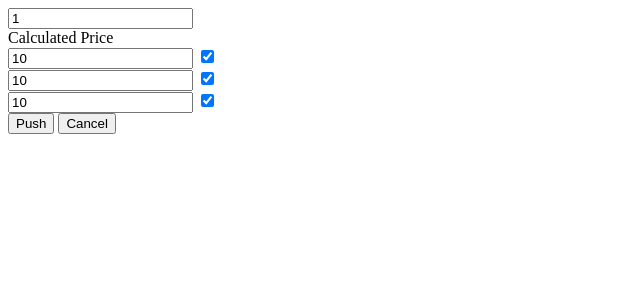
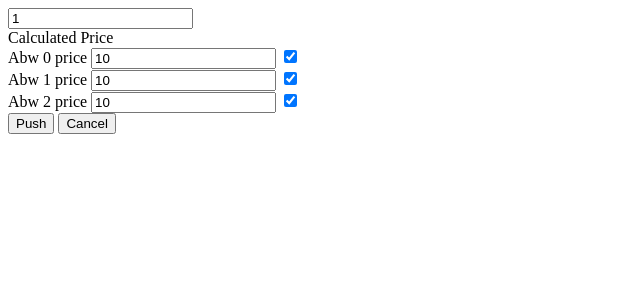
Before and after one commit to fabpotato/CompPricing, a Django app: template sherlock/templates/push_price.html in a window 1280 px wide. Shown: the top 300 px of the page, without its empty margins (0-640 px from the left). Run offline with Django 3.2, Linux system fonts and the light colour scheme; the template is opened without the code that fills it: most values are stand-ins (such as "Sample title", 1, 10 or a date in 2020).

Commit message:
it works

```diff
--- a/sherlock/templates/push_price.html
+++ b/sherlock/templates/push_price.html
@@ -8,10 +8,13 @@
     <form>
         <input name="hotel_id" id="hotel_id" value="{{ hotel_id }}"><br>
         <label for="calculated_price">Calculated Price</label><br>
+        <label for="abw_0_price">Abw 0 price</label>
         <input name="abw_0_price" id="abw_0_price" value="{{ abw_0_price }}" readonly>
         <input type="checkbox" name="push_abw_0" checked><br>
+        <label for="abw_1_price">Abw 1 price</label>
         <input name="abw_1_price" id="abw_1_price" value="{{ abw_1_price }}" readonly>
         <input type="checkbox" name="push_abw_1" checked><br>
+        <label for="abw_2_price">Abw 2 price</label>
         <input name="abw_2_price" id="abw_2_price" value="{{ abw_2_price }}" readonly>
         <input type="checkbox" name="push_abw_2" checked><br>
         <input type="submit" value="Push" formaction="/sherlock/push/" formmethod="post">
```
